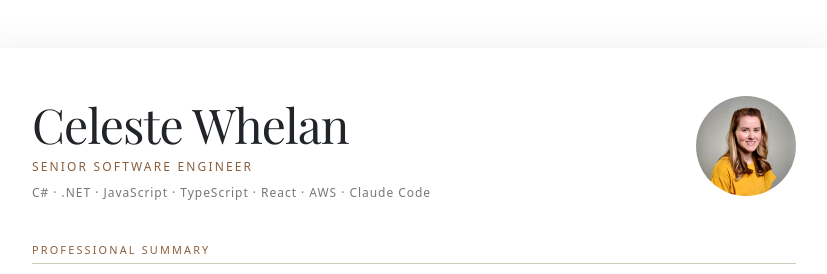
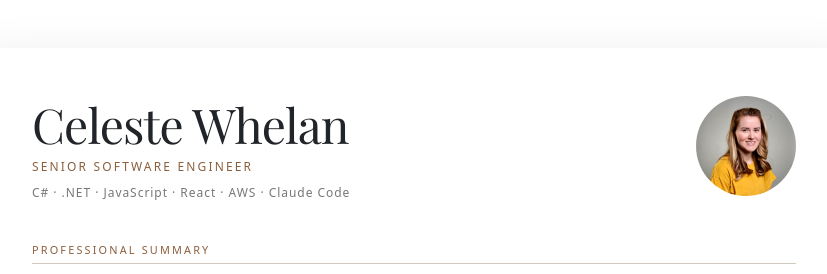
Before and after one commit to clestbest/resume-site, a React (Vite) app: page / in a window 1280 px wide. Shown: the top 274 px of the page, without its empty margins (226-1053 px from the left). Built offline with nearby package versions, Linux system fonts and the light colour scheme.

Commit message:
Remove TypeScript from header skills line
https://claude.ai/code/session_01BDrTwmRpF1tBYo2DsyUSEi

```diff
--- a/src/components/Resume.tsx
+++ b/src/components/Resume.tsx
@@ -16,8 +16,7 @@ export const Resume = () => {
               color: "#777",
             }}
           >
-            C# &middot; .NET &middot; JavaScript &middot; TypeScript &middot;
-            React &middot; AWS &middot; Claude Code
+            C# &middot; .NET &middot; JavaScript &middot; React &middot; AWS &middot; Claude Code
           </div>
         </div>
         <img src={meImg} alt="Celeste Whelan" className="header-photo" />
```
